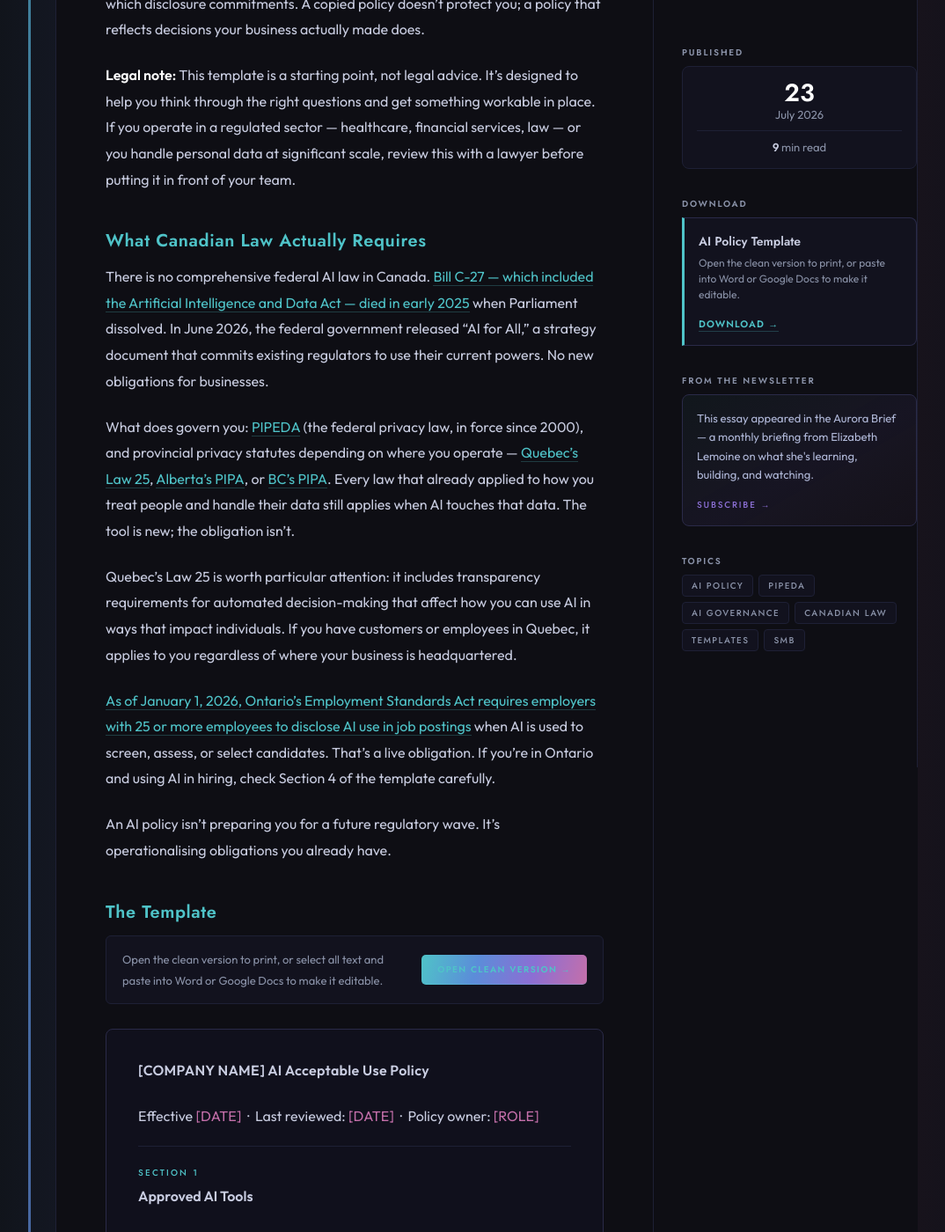
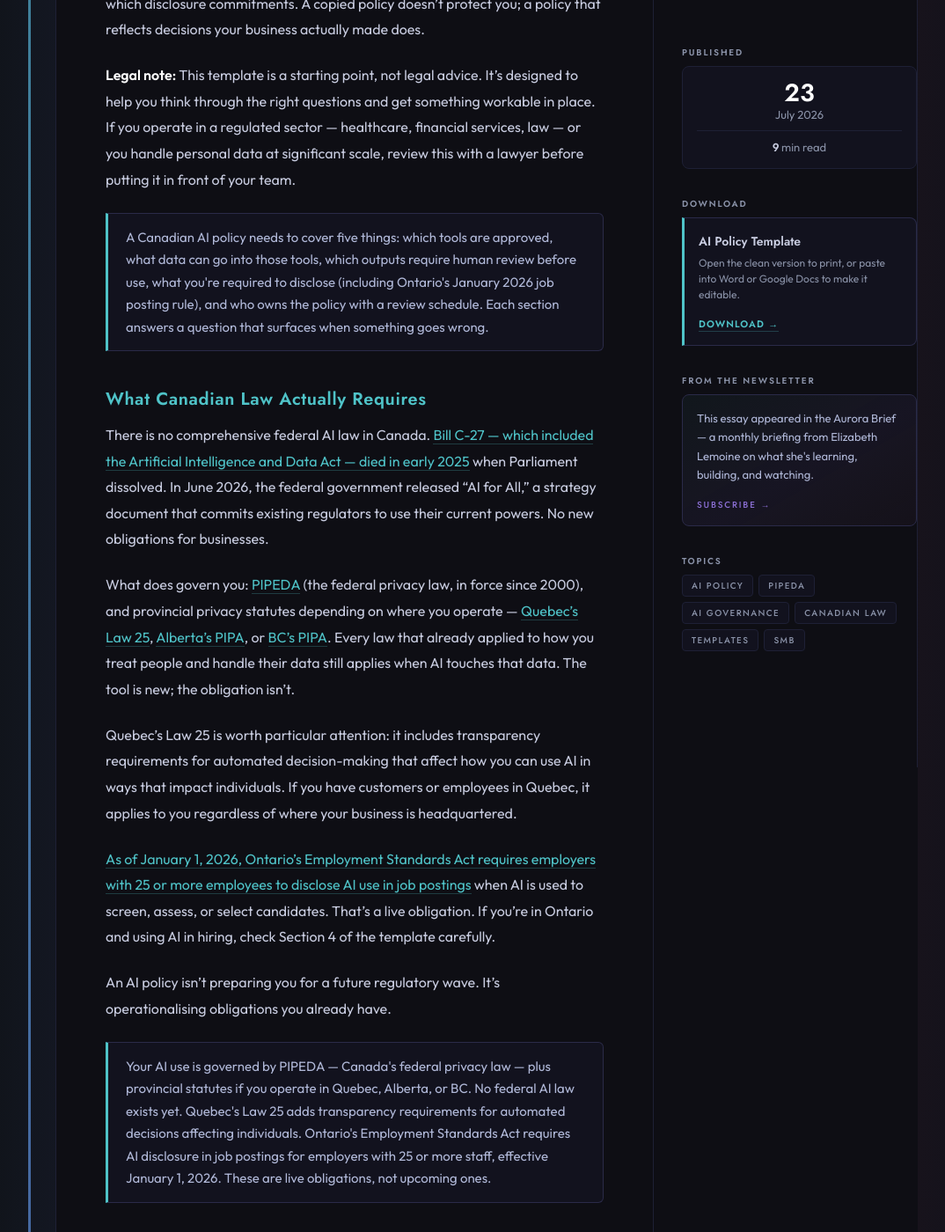
Before and after one commit to elizabethlemoine33-commits/bynorthlight-site, a Jekyll site: the page built from blog/ai-policy-template-canadian-small-business.md, in a window 1280 px wide and 1400 px high, scrolled down 1024 px. Shown: the whole window at 88% size, without its empty margins (87-1161 px from the left). Built offline with Jekyll 4.4.1, drawn with Linux system fonts in a browser that asks for light colours; some of the changed text lies outside the part shown.

Commit message:
feat(geo): add 4 answer blocks to AI policy template post

```diff
--- a/blog/ai-policy-template-canadian-small-business.md
+++ b/blog/ai-policy-template-canadian-small-business.md
@@ -65,6 +65,10 @@ This template is built for Canadian small and medium businesses — around the l
 
 **Legal note:** This template is a starting point, not legal advice. It's designed to help you think through the right questions and get something workable in place. If you operate in a regulated sector — healthcare, financial services, law — or you handle personal data at significant scale, review this with a lawyer before putting it in front of your team.
 
+<div class="answer-block">
+<p>A Canadian AI policy needs to cover five things: which tools are approved, what data can go into those tools, which outputs require human review before use, what you're required to disclose (including Ontario's January 2026 job posting rule), and who owns the policy with a review schedule. Each section answers a question that surfaces when something goes wrong.</p>
+</div>
+
 ## What Canadian Law Actually Requires
 
 There is no comprehensive federal AI law in Canada. [Bill C-27 — which included the Artificial Intelligence and Data Act — died in early 2025](https://www.airdberlis.com/insights/publications/publication/canada-s-2026-ai-strategy--what-businesses-need-to-know){:rel="noopener"} when Parliament dissolved. In June 2026, the federal government released "AI for All," a strategy document that commits existing regulators to use their current powers. No new obligations for businesses.
@@ -76,6 +80,10 @@ Quebec's Law 25 is worth particular attention: it includes transparency requirem
 [As of January 1, 2026, Ontario's Employment Standards Act requires employers with 25 or more employees to disclose AI use in job postings](https://www.ontario.ca/document/your-guide-employment-standards-act-0/artificial-intelligence){:rel="noopener"} when AI is used to screen, assess, or select candidates. That's a live obligation. If you're in Ontario and using AI in hiring, check Section 4 of the template carefully.
 
 An AI policy isn't preparing you for a future regulatory wave. It's operationalising obligations you already have.
+
+<div class="answer-block">
+<p>Your AI use is governed by PIPEDA — Canada's federal privacy law — plus provincial statutes if you operate in Quebec, Alberta, or BC. No federal AI law exists yet. Quebec's Law 25 adds transparency requirements for automated decisions affecting individuals. Ontario's Employment Standards Act requires AI disclosure in job postings for employers with 25 or more staff, effective January 1, 2026. These are live obligations, not upcoming ones.</p>
+</div>
 
 ## The Template
 
@@ -168,6 +176,10 @@ An AI policy isn't preparing you for a future regulatory wave. It's operationali
 
 </div>
 
+<div class="answer-block">
+<p>The section that needs the most care is data handling. You need to specify which jurisdiction covers your data storage, which tools are cleared for personal information, and what the threshold is for confidential business data. If those three decisions are accurate for your actual tools and team, the rest of the policy follows from them.</p>
+</div>
+
 ## What to Change — and What to Keep
 
 **Fill in every field in square brackets.** Each one is a decision your business needs to make. Which tools are approved? Which jurisdiction governs your data storage? Does the Ontario rule apply to your hiring process? Name the policy owner. Set the next review date. A template with unfilled fields is not a policy.
@@ -177,6 +189,10 @@ An AI policy isn't preparing you for a future regulatory wave. It's operationali
 **Keep the structure.** The five sections cover the questions that come up when something goes wrong: Was this tool approved? Should that data have gone in? Did anyone review it before it went out? Did we disclose what we needed to? Who owns this? If your policy can answer all five, it's doing its job.
 
 **Set a calendar reminder.** Quarterly. The policy you write today will need updating — new tools get adopted, regulations evolve, your team's practices change. A quarterly check-in keeps it current. If you're still in the early stages of figuring out how AI fits into your operations, the [AI Adoption Checklist for Canadian Businesses](/blog/ai-adoption-checklist-canadian-businesses-2026.html) is a good place to start before you write the policy — it covers the groundwork that makes a policy like this easier to fill in accurately.
+
+<div class="answer-block">
+<p>A policy is good enough if it answers five questions when something goes wrong: Was this tool approved? Should that data have gone in? Did someone review the output before it went out? Did you disclose what was required? Who owns this? If your adapted version answers all five for how your business actually operates — not how you intend to — it's doing its job.</p>
+</div>
 
 ## When to Get Help
 
```
